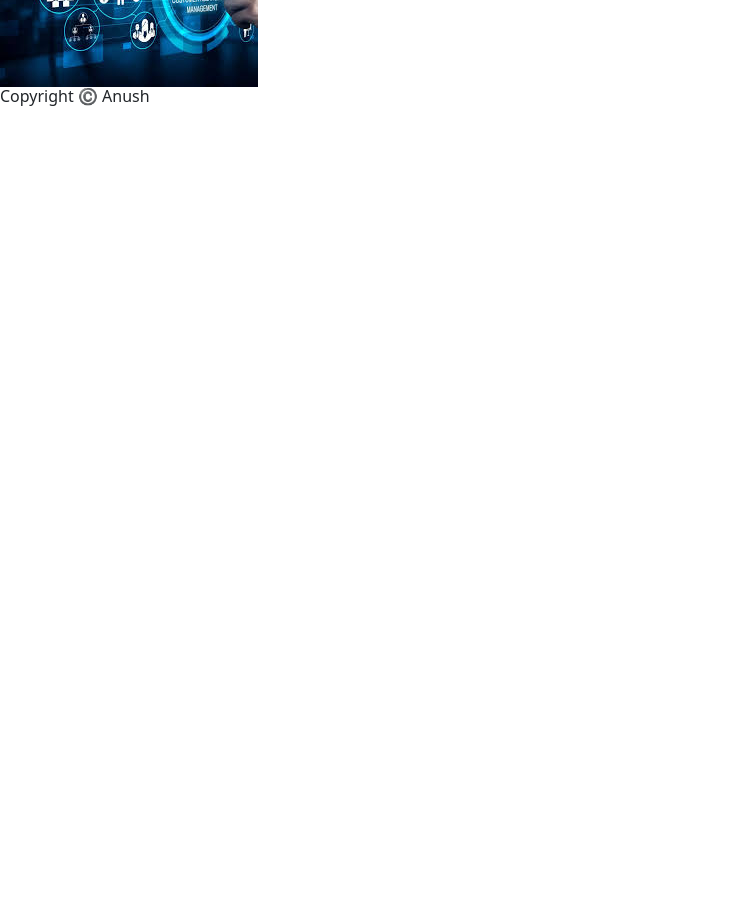
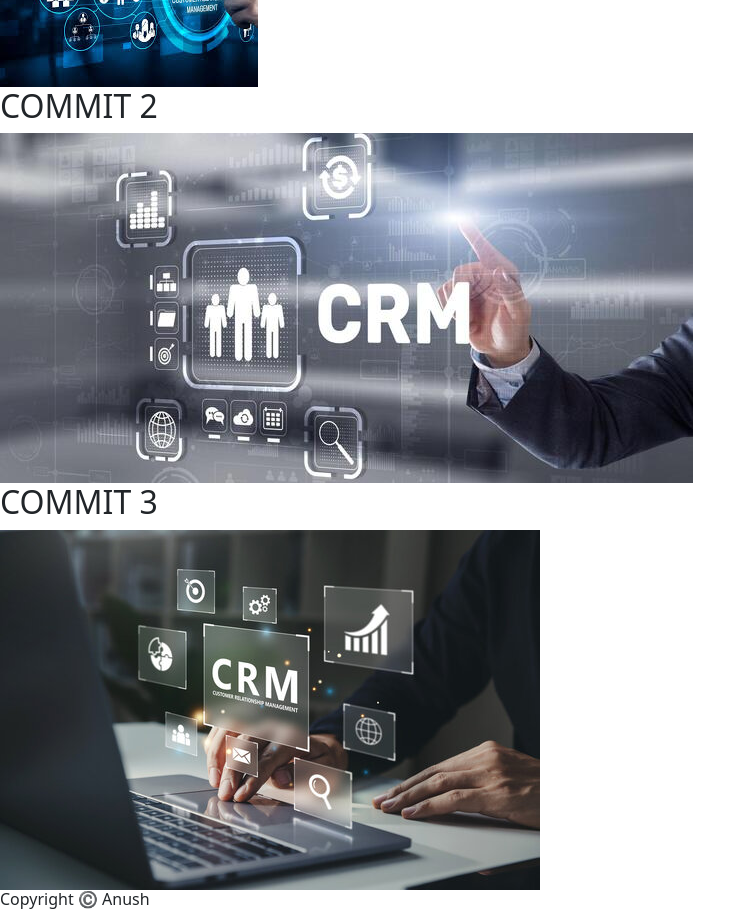
Before and after one commit to Anush-A11/CRUD-Reactjs-Nodejs-Reactjs-Concepts, a React app in the folder frontend/frontend/: page / in a window 1280 px wide. Shown: the part 420-1337 px from the top of the page, without its empty margins (0-756 px from the left). Before the commit the page ends 800 px from the top, so only its background shows below. Built offline with nearby package versions, Linux system fonts and the light colour scheme; the HTML template or start-up script is replaced by a standard one.

Commit message:
add-images-3

```diff
--- a/frontend/frontend/src/components/Home/Home.jsx
+++ b/frontend/frontend/src/components/Home/Home.jsx
@@ -52,6 +52,16 @@ const Home = () => {
         <h2>COMMIT 1</h2>
         <img src="/images/crm1.jpg" />
       </div>
+
+      <div>
+        <h2>COMMIT 2</h2>
+        <img src="/images/crm2.jpg" />
+      </div>
+
+      <div>
+        <h2>COMMIT 3</h2>
+        <img src="/images/crm3.jpg" />
+      </div>
     </div>
   );
 }
```
